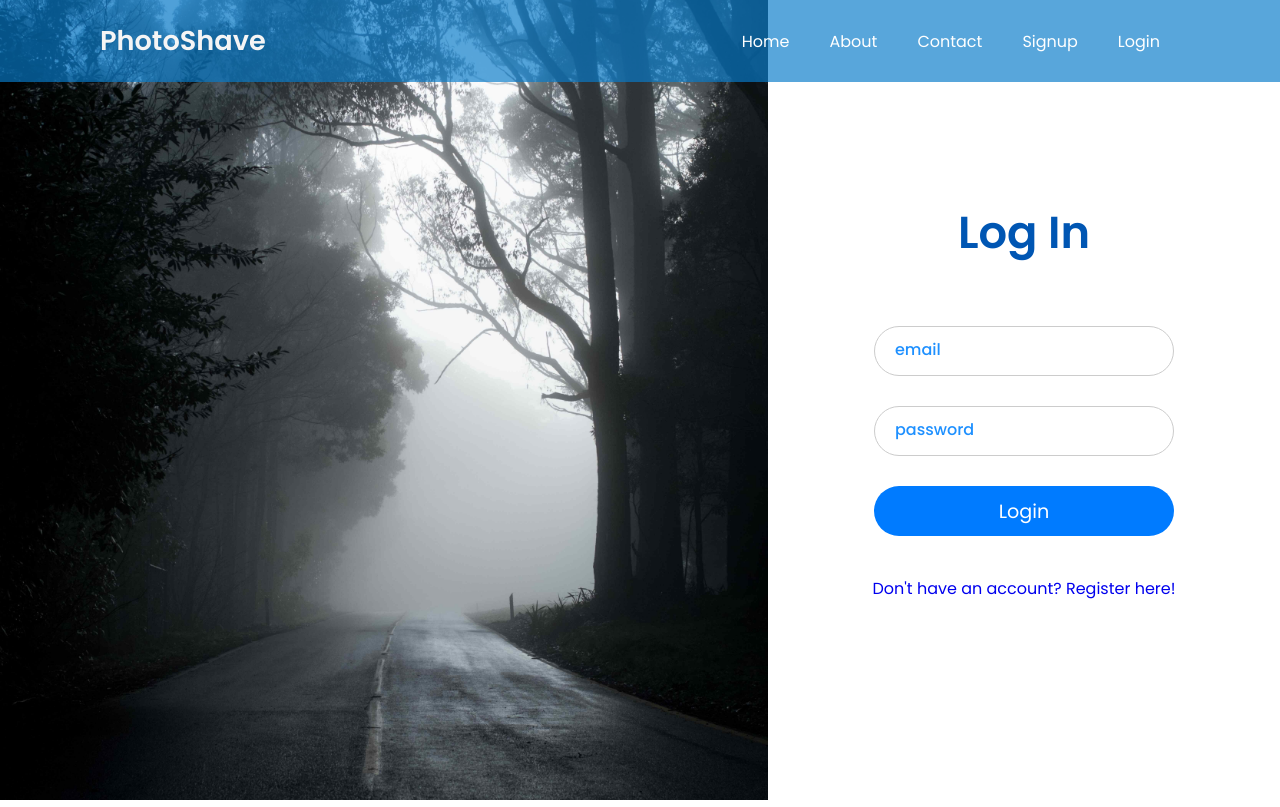
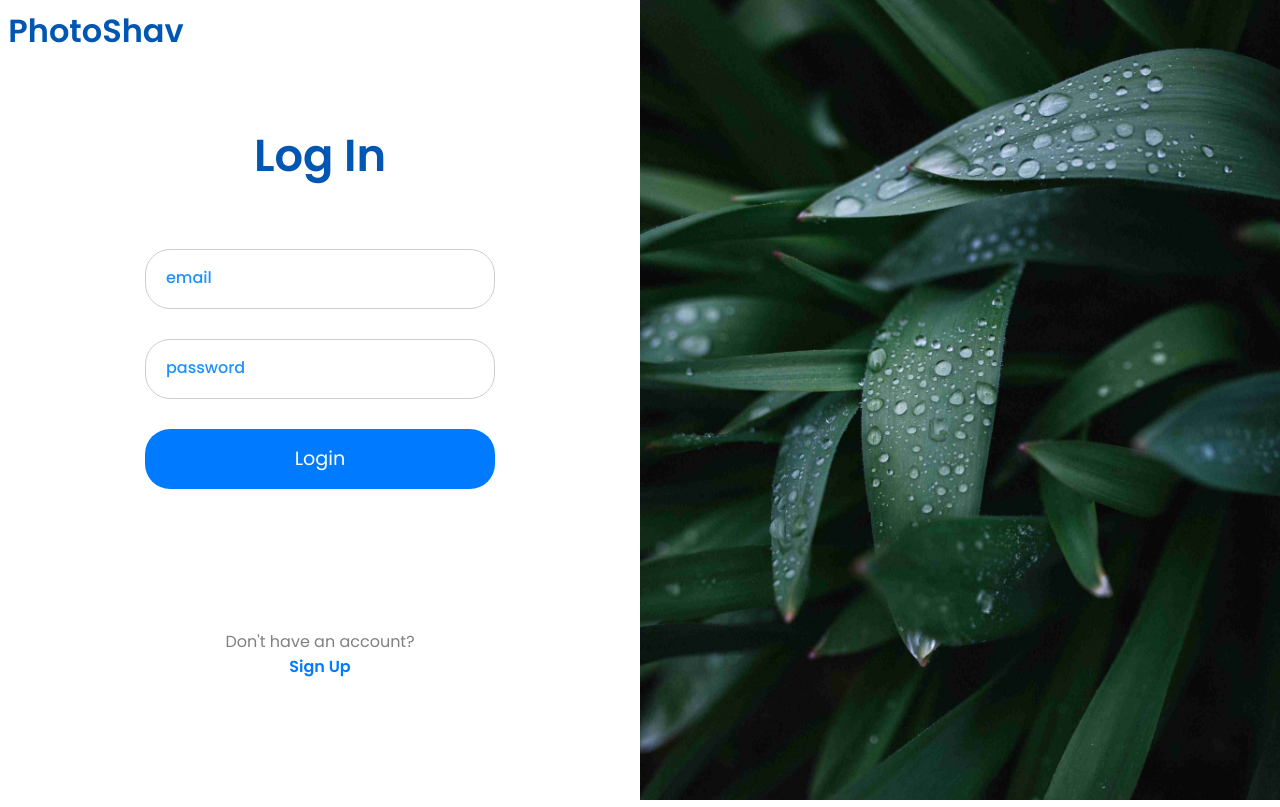
Before and after one commit to ShavinAnjithaAlpha/PixelStream, a React (Create React App) app in the folder client/: page /login in a window 1280 px wide. Built offline with nearby package versions, Linux system fonts and the light colour scheme.

Commit message:
Finish the login page stylings and start component based approach to photo grid.

```diff
--- a/client/src/App.css
+++ b/client/src/App.css
@@ -14,54 +14,3 @@
 body::-webkit-scrollbar {
   display: none;
 }
-
-.App {
-  text-align: center;
-}
-
-/* nav bar styling */
-.nav {
-  display: flex;
-  width: 100%;
-  position: fixed;
-  left: 0;
-  top: 0;
-  background-color: #087ccaac;
-  padding: 20px 100px;
-  justify-content: space-between;
-}
-
-.nav .nav-links {
-  display: flex;
-  flex-direction: row;
-}
-
-.nav .nav-links .nav-item {
-  margin: auto 20px;
-  color: white;
-}
-
-.nav .logo {
-  font-size: 1.7rem;
-  font-weight: 700;
-  color: whitesmoke;
-  font-style: normal;
-}
-
-.nav .nav-links .nav-item a {
-  color: white;
-  transition: all 0.2s ease-in-out;
-}
-
-.nav .nav-links .nav-item a:hover {
-  color: #9cc3ed;
-}
-
-.nav .nav-links .login {
-  margin: auto 20px;
-}
-
-.nav .nav-links .login a {
-  color: white;
-  font-style: normal;
-}
--- a/client/src/App.js
+++ b/client/src/App.js
@@ -1,76 +1,12 @@
 import React from "react";
-import {
-  BrowserRouter as Router,
-  Routes,
-  Route,
-  Link,
-  useLocation,
-} from "react-router-dom";
-import Home from "./pages/Home";
-import About from "./pages/About";
-import Photo from "./pages/Photo";
-import Login from "./pages/Login";
-import Registration from "./pages/Registration";
+import { BrowserRouter as Router } from "react-router-dom";
+import Main from "./Main";
 import "./App.css";
-import { useEffect } from "react";
 
 function App() {
-  // useEffect(() => {
-  //   // Your script here. For example:
-  //   const script = document.createElement("script");
-  //   script.src = "./scripts/app.js";
-  //   script.async = true;
-  //   document.body.appendChild(script);
-
-  //   // Remember to remove the script on component unmount
-  //   return () => {
-  //     document.body.removeChild(script);
-  //   };
-  // });
-
-  // let location = useLocation();
-
   return (
     <Router>
-      <div className="App">
-        {/* {location.pathname !== "/login" && location.pathname !== "/signup" && ( */}
-        <nav className="nav">
-          <i className="logo">
-            <Link to="/" className="logo">
-              PhotoShave
-            </Link>
-          </i>
-          <ul className="nav-links">
-            <li className="nav-item">
-              <Link to="/">Home</Link>
-            </li>
-            <li className="nav-item">
-              <Link to="/about">About</Link>
-            </li>
-            <li className="nav-item">
-              <Link to="/about">Contact</Link>
-            </li>
-            <li className="nav-item">
-              <Link to="/signup" className="signup">
-                Signup
-              </Link>
-            </li>
-
-            <i className="login">
-              <Link to="/login">Login</Link>
-            </i>
-          </ul>
-        </nav>
-        {/* )} */}
-
-        <Routes>
-          <Route path="/" exact element={<Home />} />
-          <Route path="/about" exact element={<About />} />
-          <Route path="/photo/:id" exact element={<Photo />} />
-          <Route path="/login" exact element={<Login />} />
-          <Route path="/signup" exact element={<Registration />} />
-        </Routes>
-      </div>
+      <Main />
     </Router>
   );
 }
--- /dev/null
+++ b/client/src/Main.css
@@ -0,0 +1,50 @@
+.App {
+  text-align: center;
+}
+
+/* nav bar styling */
+.nav {
+  display: flex;
+  width: 100%;
+  position: fixed;
+  left: 0;
+  top: 0;
+  background-color: #087cca;
+  padding: 20px 100px;
+  justify-content: space-between;
+}
+
+.nav .nav-links {
+  display: flex;
+  flex-direction: row;
+}
+
+.nav .nav-links .nav-item {
+  margin: auto 20px;
+  color: white;
+}
+
+.nav .logo {
+  font-size: 1.7rem;
+  font-weight: 700;
+  color: whitesmoke;
+  font-style: normal;
+}
+
+.nav .nav-links .nav-item a {
+  color: white;
+  transition: all 0.2s ease-in-out;
+}
+
+.nav .nav-links .nav-item a:hover {
+  color: #9cc3ed;
+}
+
+.nav .nav-links .login {
+  margin: auto 20px;
+}
+
+.nav .nav-links .login a {
+  color: white;
+  font-style: normal;
+}
--- /dev/null
+++ b/client/src/Main.jsx
@@ -0,0 +1,56 @@
+import React from "react";
+import { Routes, Route, Link, useLocation } from "react-router-dom";
+import Home from "./pages/Home";
+import About from "./pages/About";
+import Photo from "./pages/Photo";
+import Login from "./pages/Login";
+import Registration from "./pages/Registration";
+import "./Main.css";
+
+function Main() {
+  const location = useLocation();
+
+  return (
+    <div className="App">
+      {location.pathname !== "/login" && location.pathname !== "/signup" && (
+        <nav className="nav">
+          <i className="logo">
+            <Link to="/" className="logo">
+              PhotoShave
+            </Link>
+          </i>
+          <ul className="nav-links">
+            <li className="nav-item">
+              <Link to="/">Home</Link>
+            </li>
+            <li className="nav-item">
+              <Link to="/about">About</Link>
+            </li>
+            <li className="nav-item">
+              <Link to="/about">Contact</Link>
+            </li>
+            <li className="nav-item">
+              <Link to="/signup" className="signup">
+                Signup
+              </Link>
+            </li>
+
+            <i className="login">
+              <Link to="/login">Login</Link>
+            </i>
+          </ul>
+        </nav>
+      )}
+
+      <Routes>
+        <Route path="/" exact element={<Home />} />
+        <Route path="/about" exact element={<About />} />
+        <Route path="/photo/:id" exact element={<Photo />} />
+        <Route path="/login" exact element={<Login />} />
+        <Route path="/signup" exact element={<Registration />} />
+      </Routes>
+    </div>
+  );
+}
+
+export default Main;
--- /dev/null
+++ b/client/src/components/PhotoCard.css
@@ -0,0 +1,29 @@
+.photo-container {
+  padding: 0;
+  margin: 0;
+  overflow: hidden;
+  height: 500px;
+  margin: 0px;
+}
+
+.photo-container .title {
+  position: relative;
+  top: 50%;
+}
+
+.photo-container .title h2 {
+  font-size: 1.5em;
+  font-weight: 400;
+  margin: 0;
+  padding: 20px;
+  text-align: center;
+  color: white;
+}
+
+.photo-container img {
+  display: block;
+  width: 500px;
+  height: 100%;
+  width: 100%;
+  object-fit: cover;
+}
--- /dev/null
+++ b/client/src/components/PhotoCard.jsx
@@ -0,0 +1,24 @@
+import React from "react";
+import { useNavigate } from "react-router-dom";
+import "./PhotoCard.css";
+
+function PhotoCard({ photo }) {
+  const navigate = useNavigate();
+
+  return (
+    <div
+      key={photo.photoId}
+      className="photo-container"
+      onClick={() => {
+        navigate(`/photo/${photo.photoId}`);
+      }}
+    >
+      {/* <div className="title">
+        <h2>{photo.photoTitle}</h2>
+      </div> */}
+      <img src={photo.photoUrl} alt={photo.photoDes} className="no-download" />
+    </div>
+  );
+}
+
+export default PhotoCard;
--- /dev/null
+++ b/client/src/components/PhotoGrid.css
@@ -0,0 +1,9 @@
+.photo-grid {
+  grid-template: repeat(3, 1fr) / repeat(3, 1fr);
+  display: grid;
+  grid-gap: 0px;
+  grid-auto-rows: minmax(100px, auto);
+  /* grid-auto-flow: dense; */
+  background-color: white;
+  margin: 1rem 2rem;
+}
--- /dev/null
+++ b/client/src/components/PhotoGrid.jsx
@@ -0,0 +1,15 @@
+import React from "react";
+import PhotoCard from "./PhotoCard";
+import "./PhotoGrid.css";
+
+function PhotoGrid({ photos }) {
+  return (
+    <div className="photo-grid">
+      {photos.map((photo) => (
+        <PhotoCard photo={photo} />
+      ))}
+    </div>
+  );
+}
+
+export default PhotoGrid;
--- a/client/src/pages/Home.css
+++ b/client/src/pages/Home.css
@@ -1,46 +1,3 @@
-.photo-grid {
-  grid-template: repeat(3, 1fr) / repeat(3, 1fr);
-  display: grid;
-  grid-gap: 10px;
-  grid-auto-rows: minmax(100px, auto);
-  /* grid-auto-flow: dense; */
-  background-color: white;
-  margin: 1rem 2rem;
-}
-
-.photo-container {
-  background-color: #fff;
-  height: auto;
-  background-color: rgba(0, 30, 50, 0.1);
-  border-radius: 5px;
-  padding: 0;
-  height: 550px;
-  /* padding-bottom: 1rem; */
-}
-
-.photo-container h2 {
-  font-size: 1.5em;
-  font-weight: 400;
-  margin: 0;
-  padding: 20px;
-  text-align: center;
-}
-
-.photo-box {
-  max-width: 450px;
-  height: 400px;
-  overflow: hidden;
-  margin: 0 auto;
-}
-
-.photo-container .photo-box img {
-  display: block;
-  margin-left: auto;
-  margin-right: auto;
-  width: 500px;
-  height: auto;
-}
-
 /* styling for page bar */
 .page-bar {
   display: flex;
--- a/client/src/pages/Login.css
+++ b/client/src/pages/Login.css
@@ -6,13 +6,11 @@
   justify-content: center;
   width: 100%;
   height: 100vh;
+  background-blend-mode: soft-light;
 }
 
 .login-container .col {
-  display: flex;
-  flex-direction: column;
-  align-items: center;
-  width: 60%;
+  width: 50%;
   height: 100%;
   margin: 0;
 }
@@ -23,11 +21,23 @@
   object-fit: cover;
 }
 
+.login-container .col .logo {
+  position: relative;
+  top: -100%;
+  left: -135%;
+}
+
+.login-container .col .logo h1 a {
+  font-size: 2rem;
+  font-weight: 900;
+  color: #0056b3;
+}
+
 .login-container .form-col {
   display: flex;
   flex-direction: column;
   align-items: center;
-  width: 40%;
+  width: 50%;
   height: 100%;
   margin: 0;
   justify-content: center;
@@ -57,12 +67,17 @@
 
 /* Login form inputs */
 .login-form input {
-  width: 300px;
-  height: 50px;
+  width: 350px;
+  height: 60px;
   padding: 15px 20px;
   margin-bottom: 10px;
   border: 1px solid #ccc;
   border-radius: 25px;
+  outline: none;
+}
+
+.login-form input:hover {
+  border: 2px solid dodgerblue;
 }
 
 .login-form input::placeholder {
@@ -72,8 +87,8 @@
 }
 /* Login form button */
 .login-form button {
-  width: 300px;
-  height: 50px;
+  width: 350px;
+  height: 60px;
   padding: 10px;
   background-color: #007bff;
   color: #fff;
@@ -97,3 +112,24 @@
   margin-top: 5px;
   text-align: left;
 }
+
+/* register link styling */
+.login-container .form-col .register-box {
+  margin-top: 100px;
+}
+
+.login-container .form-col .register-box p {
+  font-size: 1rem;
+  color: gray;
+}
+
+.login-container .form-col .register-box a {
+  color: #007bff;
+  font-weight: bold;
+  text-decoration: none;
+  transition: all 0.2s ease-in-out;
+}
+
+.login-container .form-col .register-box a:hover {
+  color: #0056b3;
+}
--- a/client/src/pages/Login.jsx
+++ b/client/src/pages/Login.jsx
@@ -1,11 +1,20 @@
 import axios from "axios";
-import React from "react";
+import React, { useEffect } from "react";
+import { useRef } from "react";
 import { Formik, Form, Field, ErrorMessage } from "formik";
 import * as Yup from "yup";
 import "./Login.css";
 import { Link } from "react-router-dom";
 
 function Login() {
+  const loginContainer = useRef(null);
+
+  useEffect(() => {
+    // loginContainer.current.style.backgroundImage = `url("/assets/img/snow-forest.jpg")`;
+    loginContainer.current.style.backgroundSize = "cover";
+    loginContainer.current.style.backdropFilter = "blur(5px)";
+  });
+
   const initialValues = {
     email: "",
     password: "",
@@ -29,10 +38,7 @@ function Login() {
   };
 
   return (
-    <div className="login-container">
-      <div className="col">
-        <img src="/assets/img/dark-forest.jpg" alt="dark-forest"></img>
-      </div>
+    <div className="login-container" ref={loginContainer}>
       <div className="form-col">
         <div className="title">
           <h1>Log In</h1>
@@ -70,7 +76,18 @@ function Login() {
           </Form>
         </Formik>
         <div className="register-box">
-          <Link to="/signup">Don't have an account? Register here!</Link>
+          <p>Don't have an account?</p>
+          <p>
+            <Link to="/signup">Sign Up</Link>
+          </p>
+        </div>
+      </div>
+      <div className="col">
+        <img src="/assets/img/leafs.jpg" alt="dark-forest"></img>
+        <div className="logo">
+          <h1>
+            <Link to="/">PhotoShav</Link>
+          </h1>
         </div>
       </div>
     </div>
```
Also changed, not shown: client/src/pages/Home.jsx (+2 -23 lines), client/public/assets/img/leafs.jpg (added).
